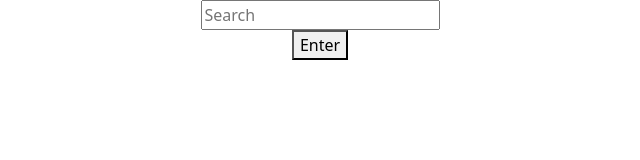
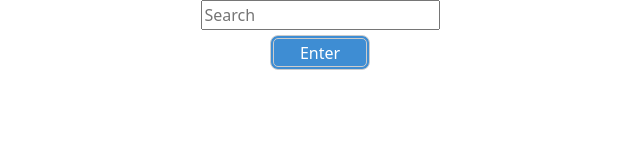
Before and after one commit to wrp90/SpaceSearch, a plain HTML site: page index.html in a window 1280 px wide. Shown: the whole page, without its empty margins (320-960 px from the left). Drawn offline with nearby package versions, Linux system fonts and the light colour scheme.

Commit message:
enter button changes

```diff
--- a/style.css
+++ b/style.css
@@ -36,3 +36,21 @@
 .rocket-imgs {
     height: 160px;
 }
+
+button {
+    display: inline-block;
+    background-color: #3e8dd3;
+    padding: 1px;
+    height: 35px;
+    width: 100px;
+    color: #ffffff;
+    text-align: center;
+    border: 4px double #cccccc;
+    border-radius: 8px;
+    font-size: 16px;
+    cursor: pointer;
+    margin: 5px;
+}
+  button:hover {
+    background-color: rgb(47, 112, 226);
+}
```
